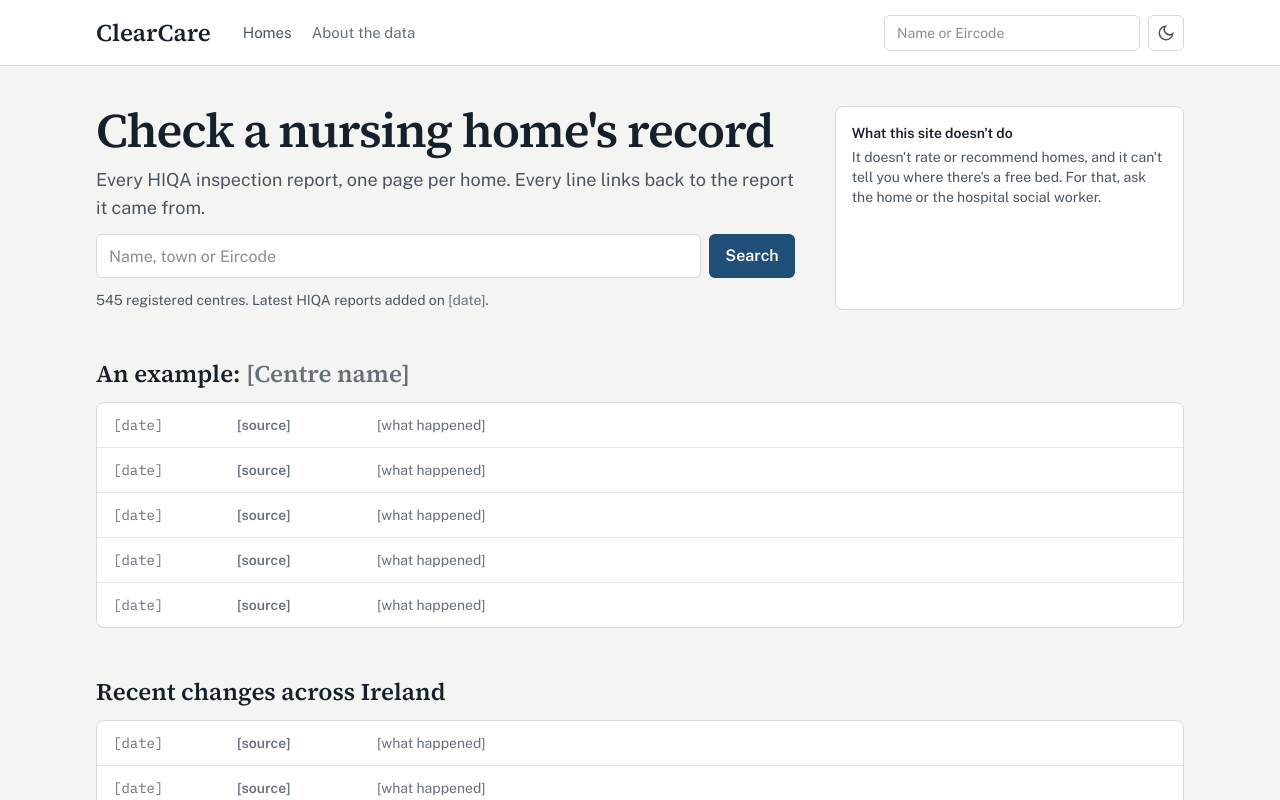
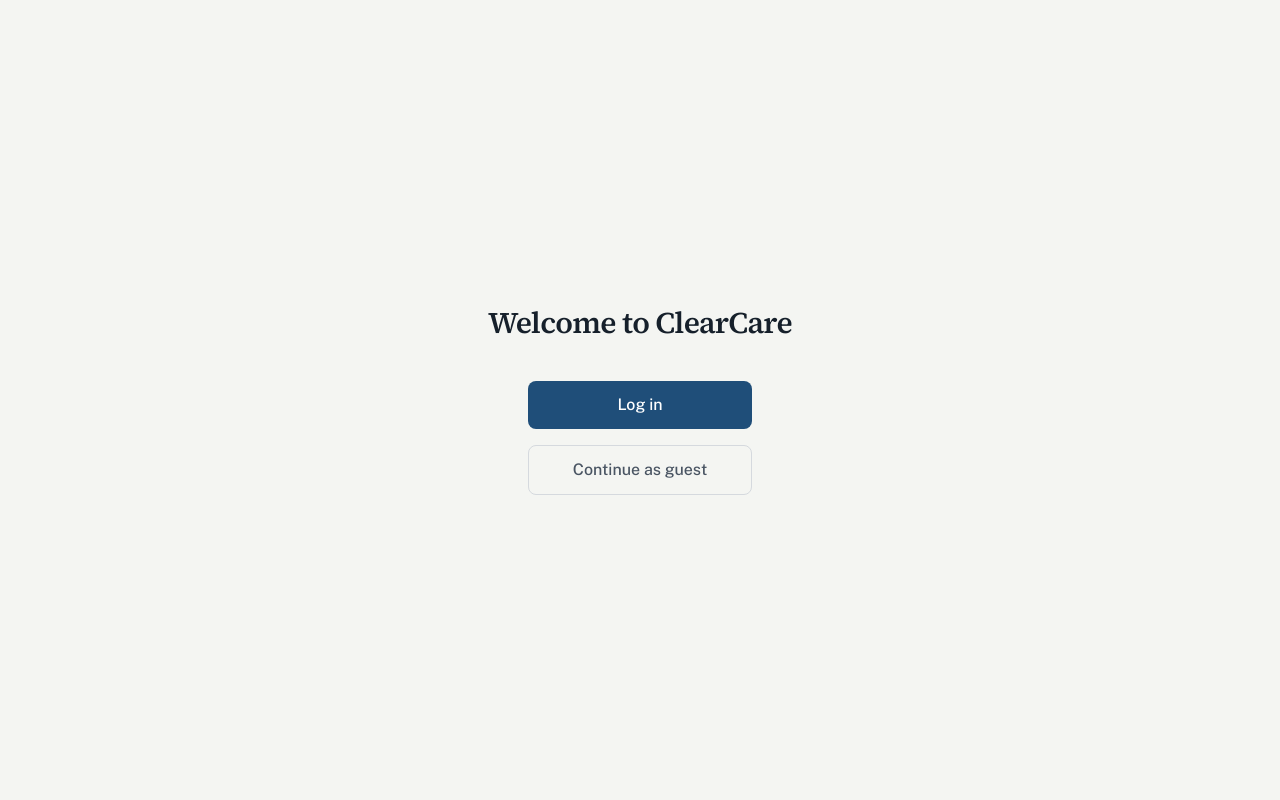
Before and after one commit to niwash/ClearCare, a Next.js app in the folder web/clearcare/: page / in a window 1280 px wide. Shown: the top 800 px of the page. Built offline with nearby package versions, Linux system fonts and the light colour scheme.

Commit message:
CCARE-50: added login and linked path to homepage

```diff
--- /dev/null
+++ b/web/clearcare/app/(site)/home/page.tsx
@@ -0,0 +1,59 @@
+import { PlaceholderEventList } from "@/components/event-list";
+import { Placeholder } from "@/components/placeholder";
+import { Section } from "@/components/section";
+
+export default function StartPage() {
+  return (
+    <>
+      <div className="grid gap-6 md:grid-cols-[2fr_1fr] md:gap-10">
+        <div className="flex min-w-0 flex-col gap-3">
+          <h1 className="font-serif text-3xl font-semibold tracking-tight md:text-5xl">
+            Check a nursing home&apos;s record
+          </h1>
+          <p className="text-ink-muted md:text-lg">
+            Every HIQA inspection report, one page per home. Every line links back to the report it came from.
+          </p>
+          <form action="/home" role="search" aria-label="Find a nursing home" className="flex gap-2">
+            <label htmlFor="start-search" className="sr-only">
+              Nursing home name, town or Eircode
+            </label>
+            <input
+              id="start-search"
+              name="q"
+              type="search"
+              placeholder="Name, town or Eircode"
+              className="h-11 min-w-0 flex-1 rounded-md border border-line bg-surface px-3"
+            />
+            <button type="submit" className="h-11 rounded-md bg-link px-4 font-semibold text-surface">
+              Search
+            </button>
+          </form>
+          <p className="text-xs text-ink-muted md:text-sm">
+            545 registered centres. Latest HIQA reports added on <Placeholder>date</Placeholder>.
+          </p>
+        </div>
+        <aside className="rounded-lg border border-line bg-surface p-4 text-sm">
+          <h2 className="font-semibold">What this site doesn&apos;t do</h2>
+          <p className="mt-1 text-ink-muted">
+            It doesn&apos;t rate or recommend homes, and it can&apos;t tell you where there&apos;s a free bed. For that,
+            ask the home or the hospital social worker.
+          </p>
+        </aside>
+      </div>
+
+      <Section
+        title={
+          <>
+            An example: <Placeholder>Centre name</Placeholder>
+          </>
+        }
+      >
+        <PlaceholderEventList count={5} />
+      </Section>
+
+      <Section title="Recent changes across Ireland">
+        <PlaceholderEventList count={4} />
+      </Section>
+    </>
+  );
+}
--- /dev/null
+++ b/web/clearcare/app/(site)/layout.tsx
@@ -0,0 +1,15 @@
+import { SiteFooter } from "@/components/site-footer";
+import { SiteHeader } from "@/components/site-header";
+
+// Pages behind the login screen share the site header and footer.
+export default function SiteLayout({ children }: { children: React.ReactNode }) {
+  return (
+    <>
+      <SiteHeader />
+      <main className="mx-auto flex w-full max-w-6xl flex-1 flex-col gap-8 px-4 py-6 md:gap-12 md:px-8 md:py-10">
+        {children}
+      </main>
+      <SiteFooter />
+    </>
+  );
+}
--- a/web/clearcare/app/layout.tsx
+++ b/web/clearcare/app/layout.tsx
@@ -1,7 +1,5 @@
 import type { Metadata } from "next";
 import { IBM_Plex_Mono, Public_Sans, Source_Serif_4 } from "next/font/google";
-import { SiteFooter } from "@/components/site-footer";
-import { SiteHeader } from "@/components/site-header";
 import { APPLY_SAVED_THEME_SCRIPT } from "@/components/theme";
 import "./globals.css";
 
@@ -36,13 +34,7 @@
       <head>
         <script dangerouslySetInnerHTML={{ __html: APPLY_SAVED_THEME_SCRIPT }} />
       </head>
-      <body className="flex min-h-full flex-col font-sans">
-        <SiteHeader />
-        <main className="mx-auto flex w-full max-w-6xl flex-1 flex-col gap-8 px-4 py-6 md:gap-12 md:px-8 md:py-10">
-          {children}
-        </main>
-        <SiteFooter />
-      </body>
+      <body className="flex min-h-full flex-col font-sans">{children}</body>
     </html>
   );
 }
--- a/web/clearcare/app/page.tsx
+++ b/web/clearcare/app/page.tsx
@@ -1,59 +1,21 @@
-import { PlaceholderEventList } from "@/components/event-list";
-import { Placeholder } from "@/components/placeholder";
-import { Section } from "@/components/section";
+import Link from "next/link";
 
-export default function StartPage() {
+export default function WelcomePage() {
   return (
-    <>
-      <div className="grid gap-6 md:grid-cols-[2fr_1fr] md:gap-10">
-        <div className="flex min-w-0 flex-col gap-3">
-          <h1 className="font-serif text-3xl font-semibold tracking-tight md:text-5xl">
-            Check a nursing home&apos;s record
-          </h1>
-          <p className="text-ink-muted md:text-lg">
-            Every HIQA inspection report, one page per home. Every line links back to the report it came from.
-          </p>
-          <form action="/" role="search" aria-label="Find a nursing home" className="flex gap-2">
-            <label htmlFor="start-search" className="sr-only">
-              Nursing home name, town or Eircode
-            </label>
-            <input
-              id="start-search"
-              name="q"
-              type="search"
-              placeholder="Name, town or Eircode"
-              className="h-11 min-w-0 flex-1 rounded-md border border-line bg-surface px-3"
-            />
-            <button type="submit" className="h-11 rounded-md bg-link px-4 font-semibold text-surface">
-              Search
-            </button>
-          </form>
-          <p className="text-xs text-ink-muted md:text-sm">
-            545 registered centres. Latest HIQA reports added on <Placeholder>date</Placeholder>.
-          </p>
-        </div>
-        <aside className="rounded-lg border border-line bg-surface p-4 text-sm">
-          <h2 className="font-semibold">What this site doesn&apos;t do</h2>
-          <p className="mt-1 text-ink-muted">
-            It doesn&apos;t rate or recommend homes, and it can&apos;t tell you where there&apos;s a free bed. For that,
-            ask the home or the hospital social worker.
-          </p>
-        </aside>
-      </div>
-
-      <Section
-        title={
-          <>
-            An example: <Placeholder>Centre name</Placeholder>
-          </>
-        }
+    <main className="flex flex-1 flex-col items-center justify-center gap-4 px-4">
+      <h1 className="mb-6 font-serif text-3xl font-semibold tracking-tight">Welcome to ClearCare</h1>
+      <Link
+        href="/login"
+        className="w-56 rounded-lg bg-link py-3 text-center font-medium text-surface no-underline hover:text-surface hover:opacity-90"
       >
-        <PlaceholderEventList count={5} />
-      </Section>
-
-      <Section title="Recent changes across Ireland">
-        <PlaceholderEventList count={4} />
-      </Section>
-    </>
+        Log in
+      </Link>
+      <Link
+        href="/home"
+        className="w-56 rounded-lg border border-line py-3 text-center font-medium text-ink-muted no-underline hover:text-ink"
+      >
+        Continue as guest
+      </Link>
+    </main>
   );
 }
```
